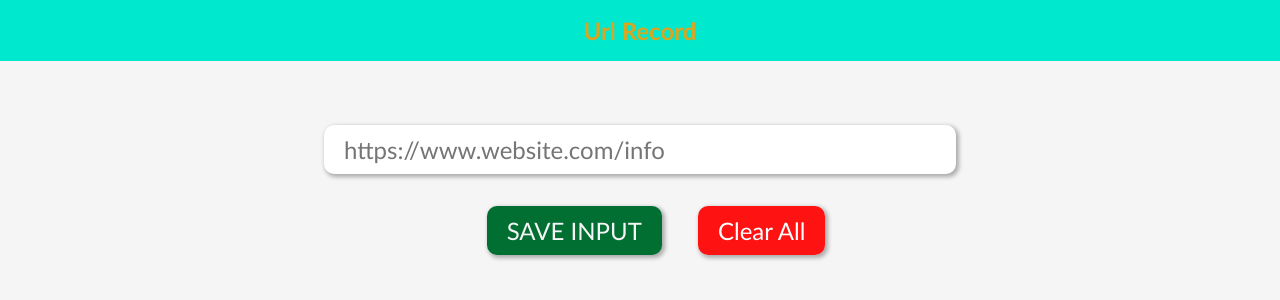
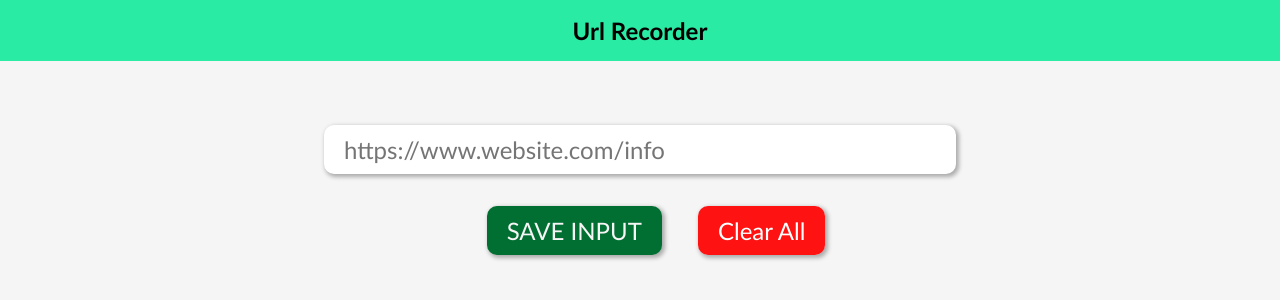
Before and after one commit to muhammadmesum72/Url-Recoder, a plain HTML site: page index.html in a window 1280 px wide. Drawn offline with Linux system fonts and the light colour scheme.

Commit message:
Updated by Mesum

```diff
--- a/index.html
+++ b/index.html
@@ -10,7 +10,7 @@
 <body>
     <section>
         <div class="header">
-            <h1>Url Record</h1>
+            <h1>Url Recorder</h1>
         </div>
         <div class="main">
             <input type="text" class="input-el" placeholder="https://www.website.com/info">
--- a/style.css
+++ b/style.css
@@ -7,8 +7,8 @@
 .header{
     padding: 1rem;
     text-align: center;
-    background-color:  #00e8cd;
-    color: goldenrod;
+    background-color:  #00e893d6;
+    color: rgb(0, 0, 0);
 }
 
 p{
```
